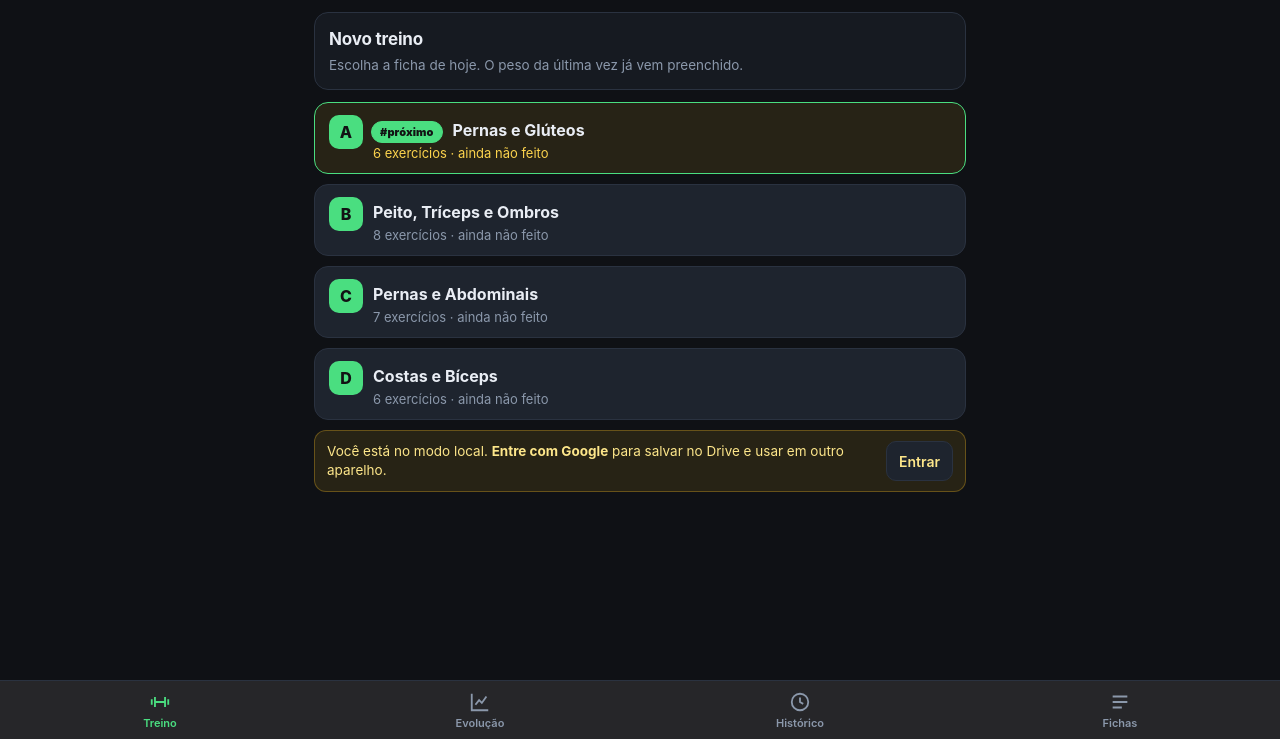
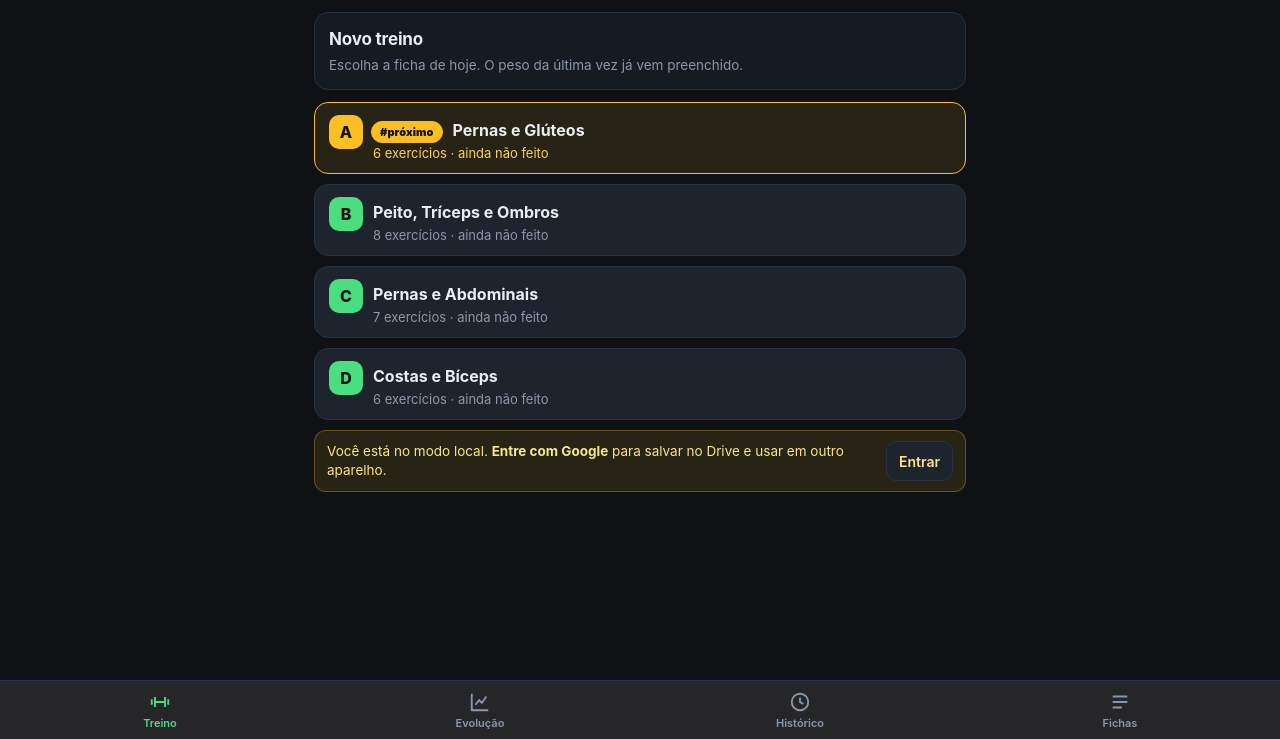
Before and after one commit to lucasscotta15/site, a plain HTML site: page academia/index.html in a window 1280 px wide. Both pictures are taken after a click on the button "Usar só neste aparelho". Shown: the part 61-800 px from the top of the page. Drawn offline with Linux system fonts and the light colour scheme.

Commit message:
Gusto: tag #proximo em amarelo #fbbf24 (estava herdando verde do --brand), sw v9

```diff
--- a/academia/index.html
+++ b/academia/index.html
@@ -80,11 +80,11 @@
   .treino-btn .letterwrap .letter{margin-right:0}
   .tag-prox{display:inline-flex; align-items:center; font-size:11px; font-weight:800; letter-spacing:.01em;
     padding:3px 8px; border-radius:999px; white-space:nowrap;
-    color:#121214; background:var(--brand); border:1px solid var(--brand); font-weight:900}
+    color:#121214; background:#fbbf24; border:1px solid #fbbf24; font-weight:900}
   .treino-btn.st-ult{background:rgba(34,197,94,.07)}
   .treino-btn.st-ult .letter{background:var(--acc); color:#121214}
-  .treino-btn.st-prox{border:1.5px solid var(--brand); background:rgba(251,191,36,.10)}
-  .treino-btn.st-prox .letter{background:var(--brand); color:#121214}
+  .treino-btn.st-prox{border:1.5px solid #fbbf24; background:rgba(251,191,36,.10)}
+  .treino-btn.st-prox .letter{background:#fbbf24; color:#121214}
   .treino-btn.st-prox .sub{color:#fcd34d}
   /* tabs / nav */
   nav.tabs{
--- a/academia/sw.js
+++ b/academia/sw.js
@@ -1,5 +1,5 @@
 /* Gusto PWA — service worker */
-const CACHE = "academia-v8";
+const CACHE = "academia-v9";
 const ASSETS = ["./", "./index.html", "./manifest.json", "./icon.svg", "./icon-192.png", "./icon-512.png"];
 
 self.addEventListener("install", (e) => {
```
